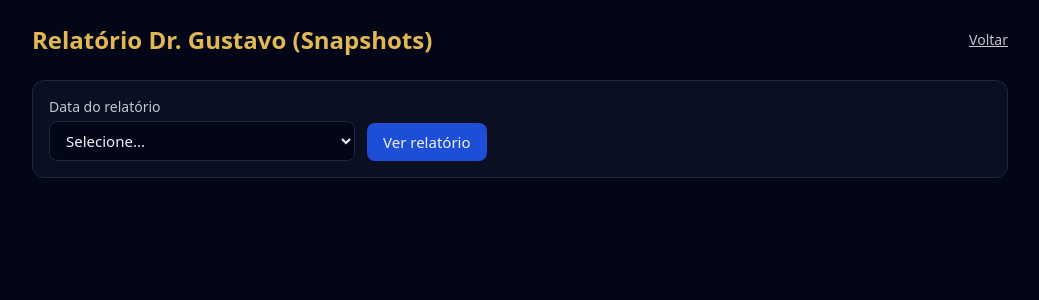
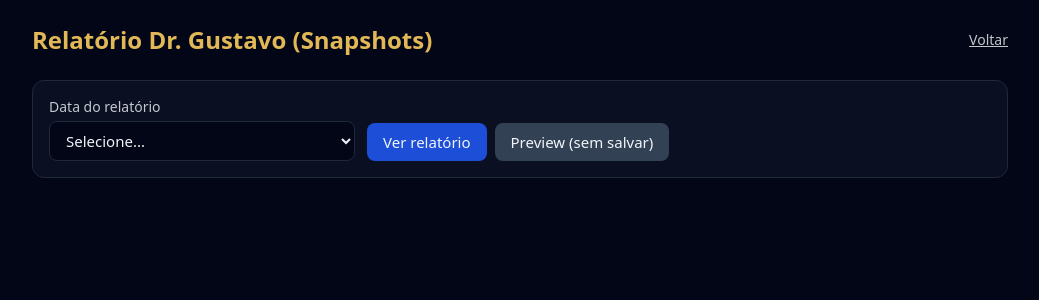
Before and after one commit to NextLevel2025Medical/agenda_consultorios, a FastAPI app: template templates/relatorio_gustavo.html in a window 1280 px wide. Shown: the top 300 px of the page, without its empty margins (120-1159 px from the left). Run offline with FastAPI, Linux system fonts and the light colour scheme; the template is opened without the code that fills it, so the values that code supplies are empty; some libraries are stand-ins or nearby versions.

Commit message:
Add files via upload

```diff
--- a/templates/relatorio_gustavo.html
+++ b/templates/relatorio_gustavo.html
@@ -30,6 +30,11 @@
             class="px-4 py-2 rounded-lg bg-blue-700 hover:bg-blue-600">
             Ver relatório
         </button>
+
+        <a href="/relatorio_gustavo/preview"
+          class="px-4 py-2 rounded-lg bg-slate-700 hover:bg-slate-600 inline-flex items-center">
+          Preview (sem salvar)
+        </a>
 
         {% if current_user.username == "johnny.ge" %}
         <form method="post" action="/relatorio_gustavo/run-now">
```
